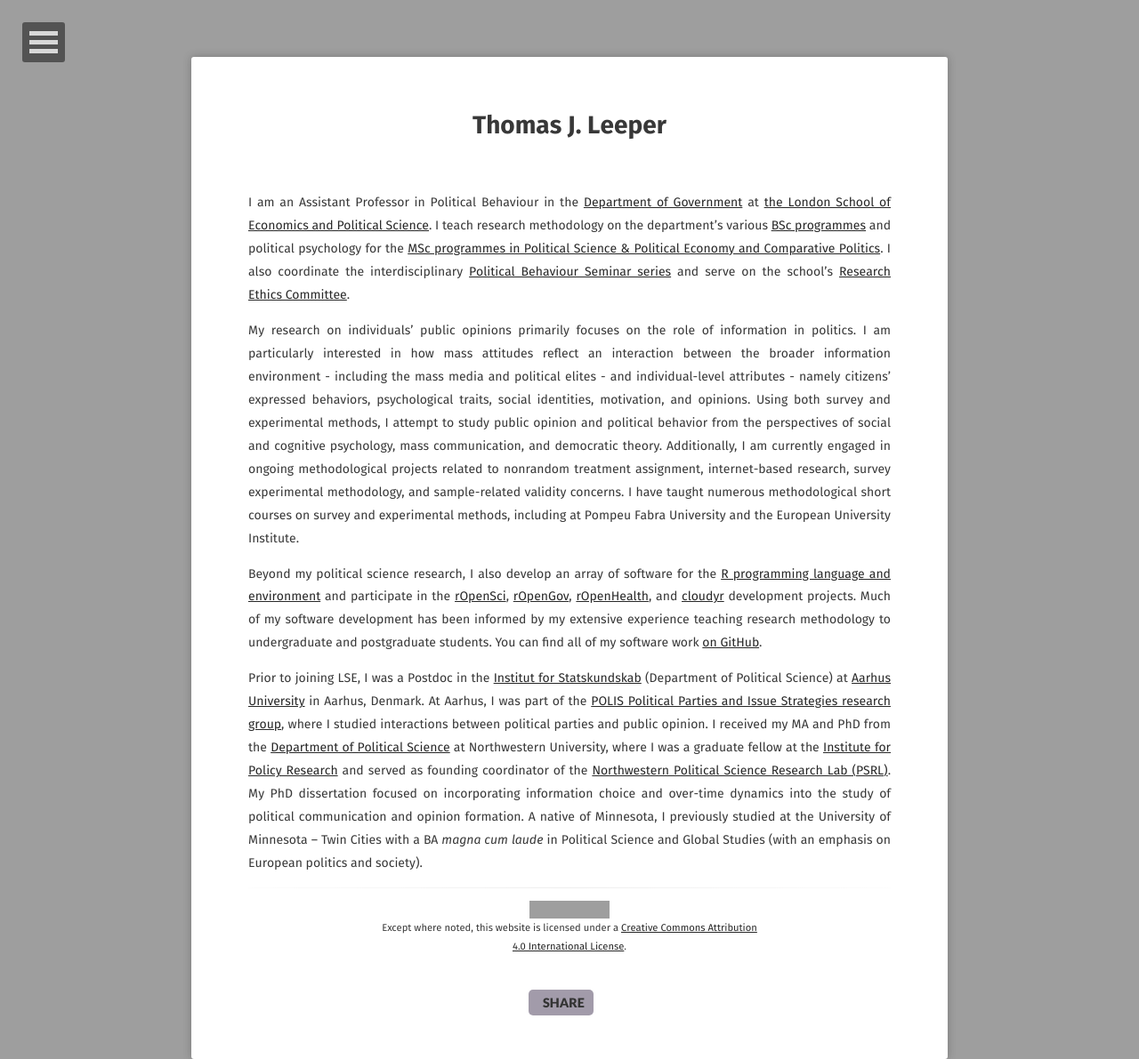
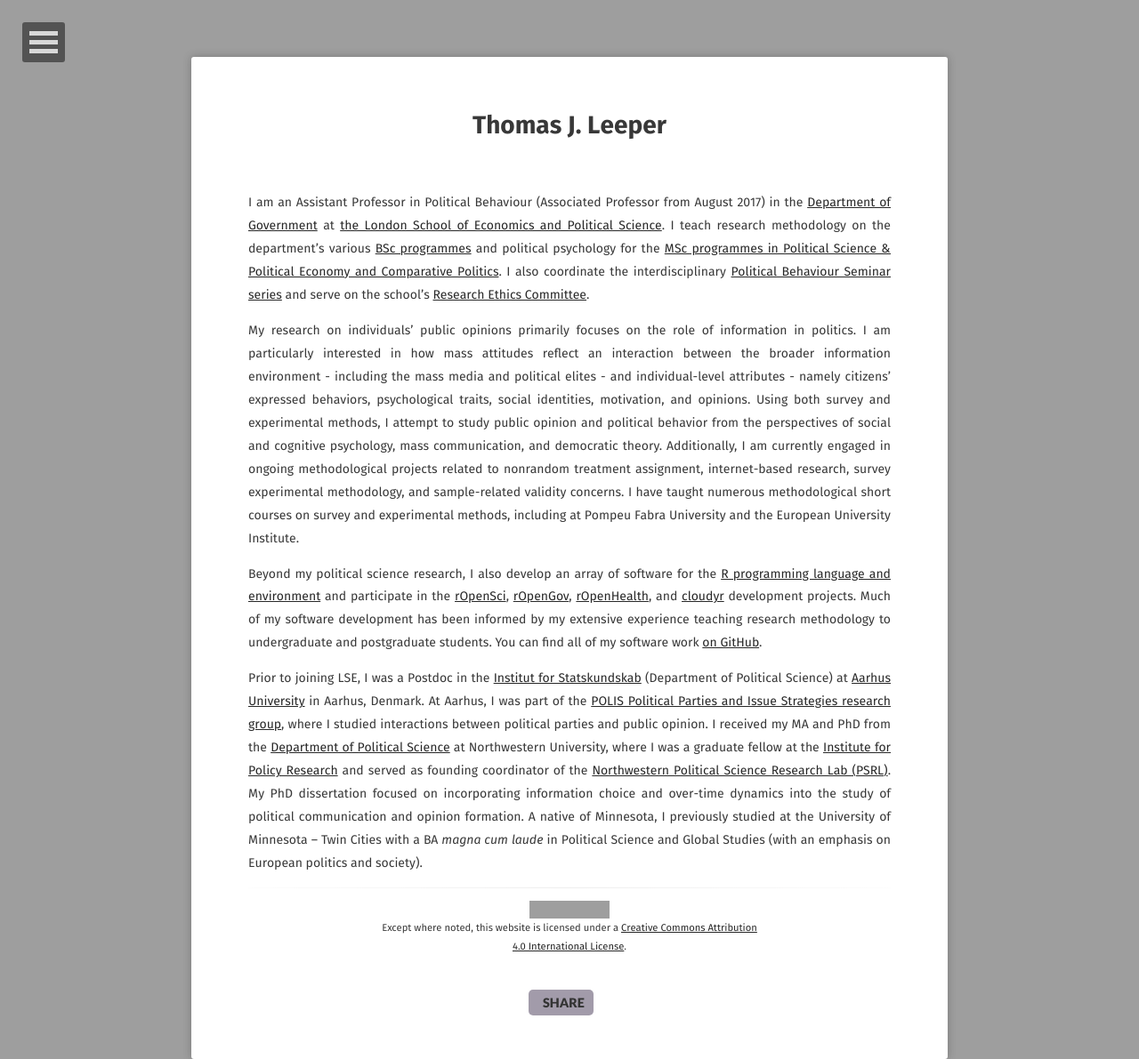
Before and after one commit to leeper/leeper.github.io, a Jekyll site: the page built from about.md, in a window 1280 px wide. Shown: the whole page at 89% size. Built offline with Jekyll 4.4.1, drawn with Linux system fonts in a browser that asks for light colours; some web fonts are replaced; grey boxes are pictures that could not be loaded.

Commit message:
Update about.md

```diff
--- a/about.md
+++ b/about.md
@@ -6,7 +6,7 @@ description: Thomas J. Leeper, PhD, is an Assistant Professor in Political Behav
 permalink: /about.html
 ---
 
-I am an Assistant Professor in Political Behaviour in the [Department of Government](http://www.lse.ac.uk/government/home.aspx) at [the London School of Economics and Political Science](http://www.lse.ac.uk/home.aspx). I teach research methodology on the department's various [BSc programmes](http://www.lse.ac.uk/government/degreeProgrammes/programmes/undergraduate/Home.aspx) and political psychology for the [MSc programmes in Political Science & Political Economy and Comparative Politics](http://www.lse.ac.uk/government/degreeProgrammes/programmes/masters/Home.aspx). I also coordinate the interdisciplinary [Political Behaviour Seminar series](http://www.lse.ac.uk/government/research/resgroups/PoliticalBehaviour/Political-Behaviour.aspx) and serve on the school's  [Research Ethics Committee](http://www.lse.ac.uk/intranet/researchAndDevelopment/researchDivision/policyAndEthics/ethicsGuidanceAndForms.aspx).
+I am an Assistant Professor in Political Behaviour (Associated Professor from August 2017) in the [Department of Government](http://www.lse.ac.uk/government/home.aspx) at [the London School of Economics and Political Science](http://www.lse.ac.uk/home.aspx). I teach research methodology on the department's various [BSc programmes](http://www.lse.ac.uk/government/degreeProgrammes/programmes/undergraduate/Home.aspx) and political psychology for the [MSc programmes in Political Science & Political Economy and Comparative Politics](http://www.lse.ac.uk/government/degreeProgrammes/programmes/masters/Home.aspx). I also coordinate the interdisciplinary [Political Behaviour Seminar series](http://www.lse.ac.uk/government/research/resgroups/PoliticalBehaviour/Political-Behaviour.aspx) and serve on the school's  [Research Ethics Committee](http://www.lse.ac.uk/intranet/researchAndDevelopment/researchDivision/policyAndEthics/ethicsGuidanceAndForms.aspx).
 
 My research on individuals' public opinions primarily focuses on the role of information in politics. I am particularly interested in how mass attitudes reflect an interaction between the broader information environment - including the mass media and political elites - and individual-level attributes - namely citizens' expressed behaviors, psychological traits, social identities, motivation, and opinions. Using both survey and experimental methods, I attempt to study public opinion and political behavior from the perspectives of social and cognitive psychology, mass communication, and democratic theory. Additionally, I am currently engaged in ongoing methodological projects related to nonrandom treatment assignment, internet-based research, survey experimental methodology, and sample-related validity concerns. I have taught numerous methodological short courses on survey and experimental methods, including at Pompeu Fabra University and the European University Institute.
 
```
